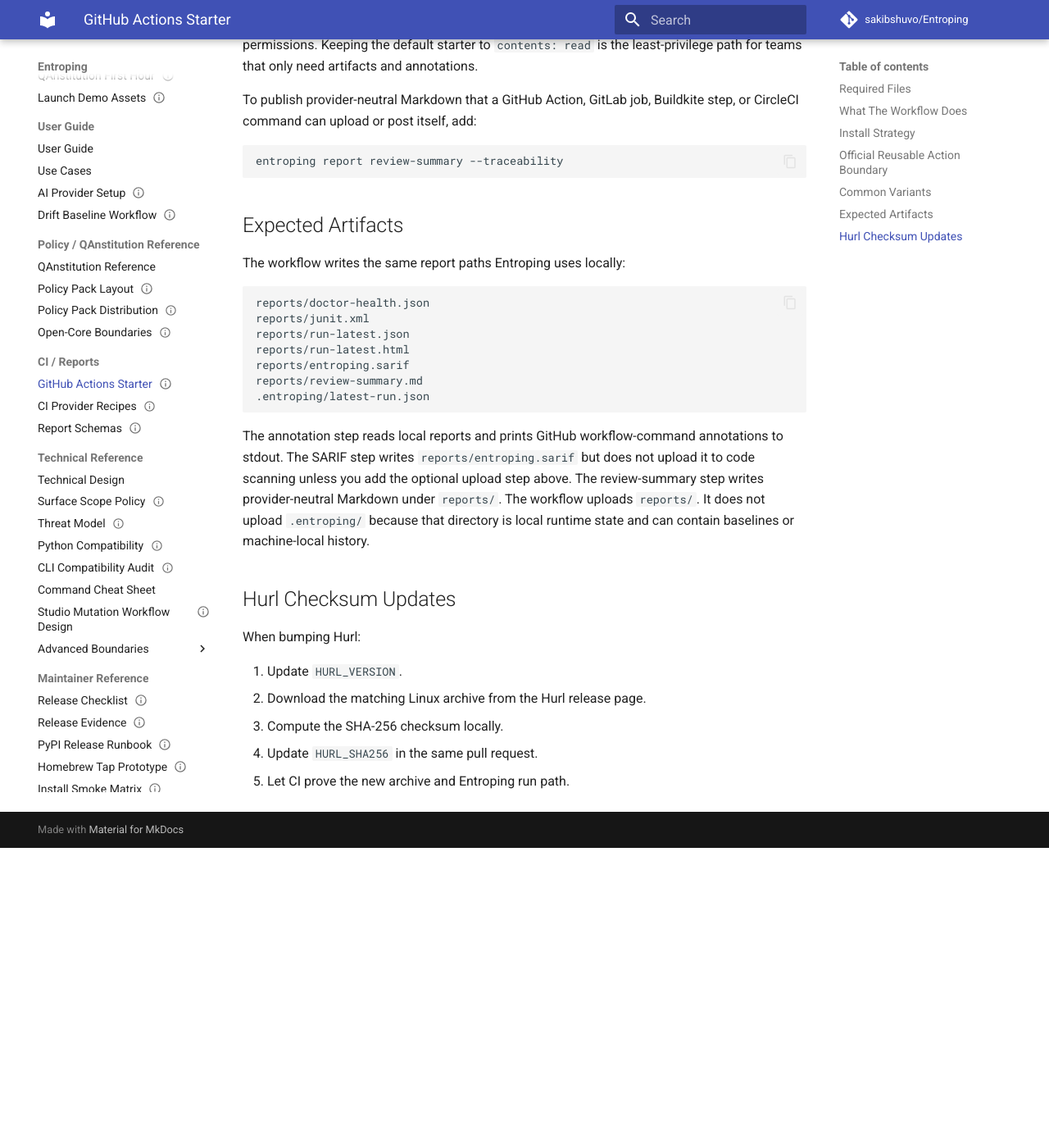
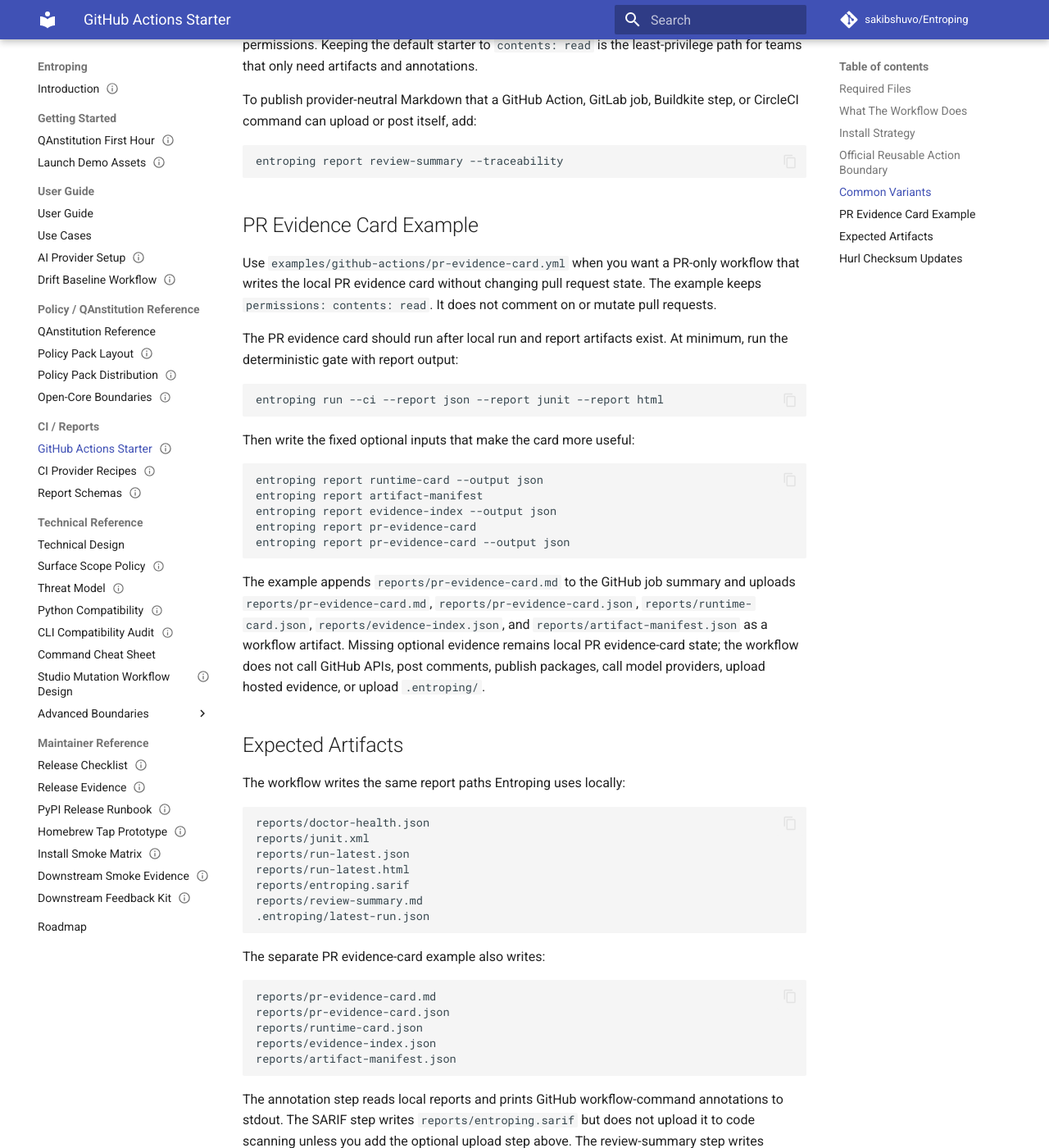
Before and after one commit to sakibshuvo/Entroping, an MkDocs documentation site: the page built from docs/user/GITHUB_ACTIONS_STARTER.md, in a window 1280 px wide and 1400 px high, scrolled down 3964 px. Shown: the whole window at 82% size. Built offline with MkDocs 1.6.1 and Material for MkDocs 9.7.7, drawn with Linux system fonts in a browser that asks for light colours; comment, search, counter and statistics services are not loaded; before the commit the page ends 4998 px from its top, so only the background shows below that.

Commit message:
docs(ci): add PR evidence card Actions example

````diff
--- a/docs/user/GITHUB_ACTIONS_STARTER.md
+++ b/docs/user/GITHUB_ACTIONS_STARTER.md
@@ -207,6 +207,38 @@
 entroping report review-summary --traceability
 ```
 
+## PR Evidence Card Example
+
+Use `examples/github-actions/pr-evidence-card.yml` when you want a PR-only
+workflow that writes the local PR evidence card without changing pull request
+state. The example keeps `permissions: contents: read`.
+It does not comment on or mutate pull requests.
+
+The PR evidence card should run after local run and report artifacts exist. At
+minimum, run the deterministic gate with report output:
+
+```bash
+entroping run --ci --report json --report junit --report html
+```
+
+Then write the fixed optional inputs that make the card more useful:
+
+```bash
+entroping report runtime-card --output json
+entroping report artifact-manifest
+entroping report evidence-index --output json
+entroping report pr-evidence-card
+entroping report pr-evidence-card --output json
+```
+
+The example appends `reports/pr-evidence-card.md` to the GitHub job summary and
+uploads `reports/pr-evidence-card.md`, `reports/pr-evidence-card.json`,
+`reports/runtime-card.json`, `reports/evidence-index.json`, and
+`reports/artifact-manifest.json` as a workflow artifact. Missing optional
+evidence remains local PR evidence-card state; the workflow does not call
+GitHub APIs, post comments, publish packages, call model providers, upload
+hosted evidence, or upload `.entroping/`.
+
 ## Expected Artifacts
 
 The workflow writes the same report paths Entroping uses locally:
@@ -219,6 +251,16 @@
 reports/entroping.sarif
 reports/review-summary.md
 .entroping/latest-run.json
+```
+
+The separate PR evidence-card example also writes:
+
+```text
+reports/pr-evidence-card.md
+reports/pr-evidence-card.json
+reports/runtime-card.json
+reports/evidence-index.json
+reports/artifact-manifest.json
 ```
 
 The annotation step reads local reports and prints GitHub workflow-command
````
Also changed, not shown: .context/changelog.md (+7 -0 lines), 2 other files.
